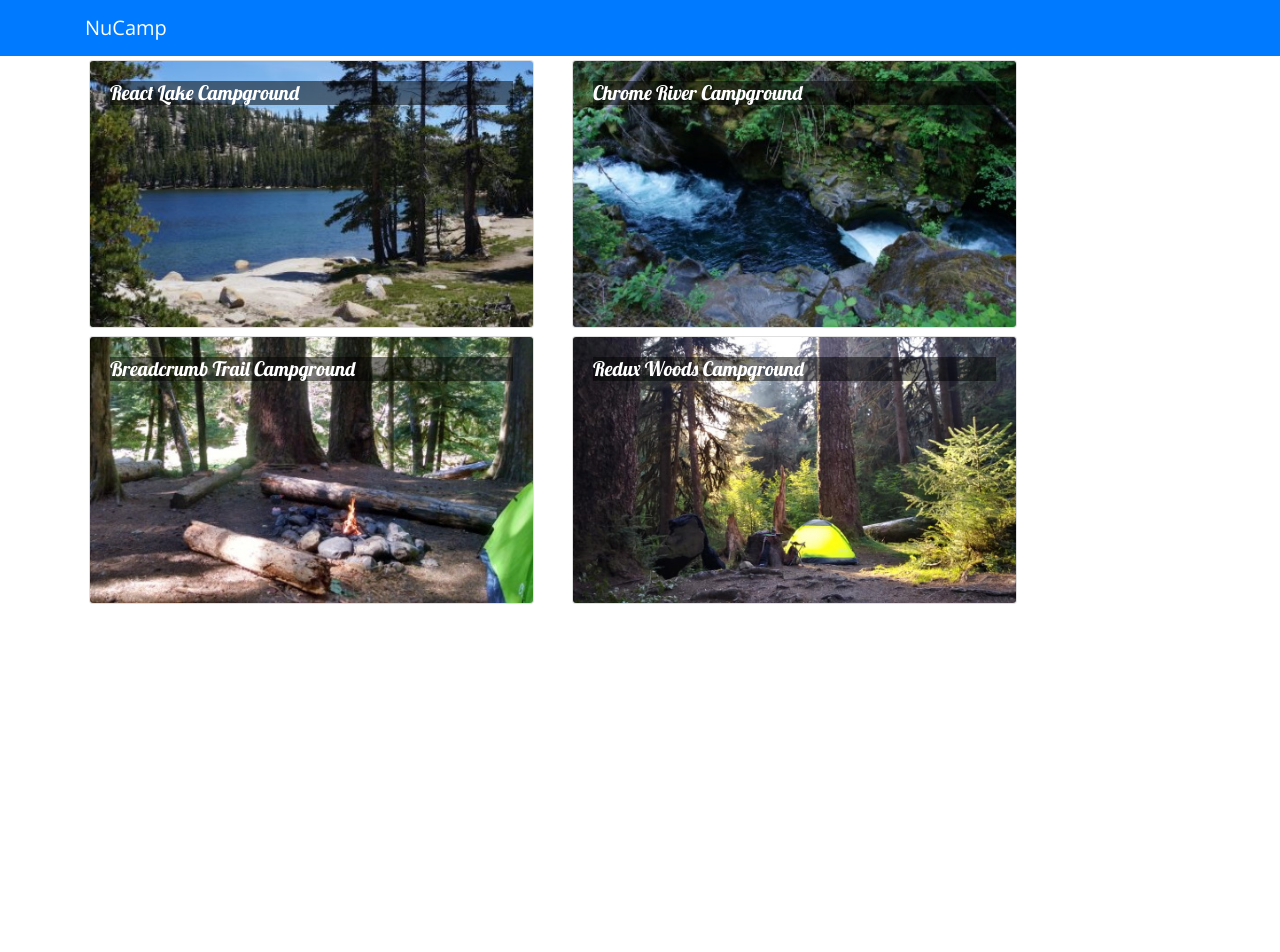
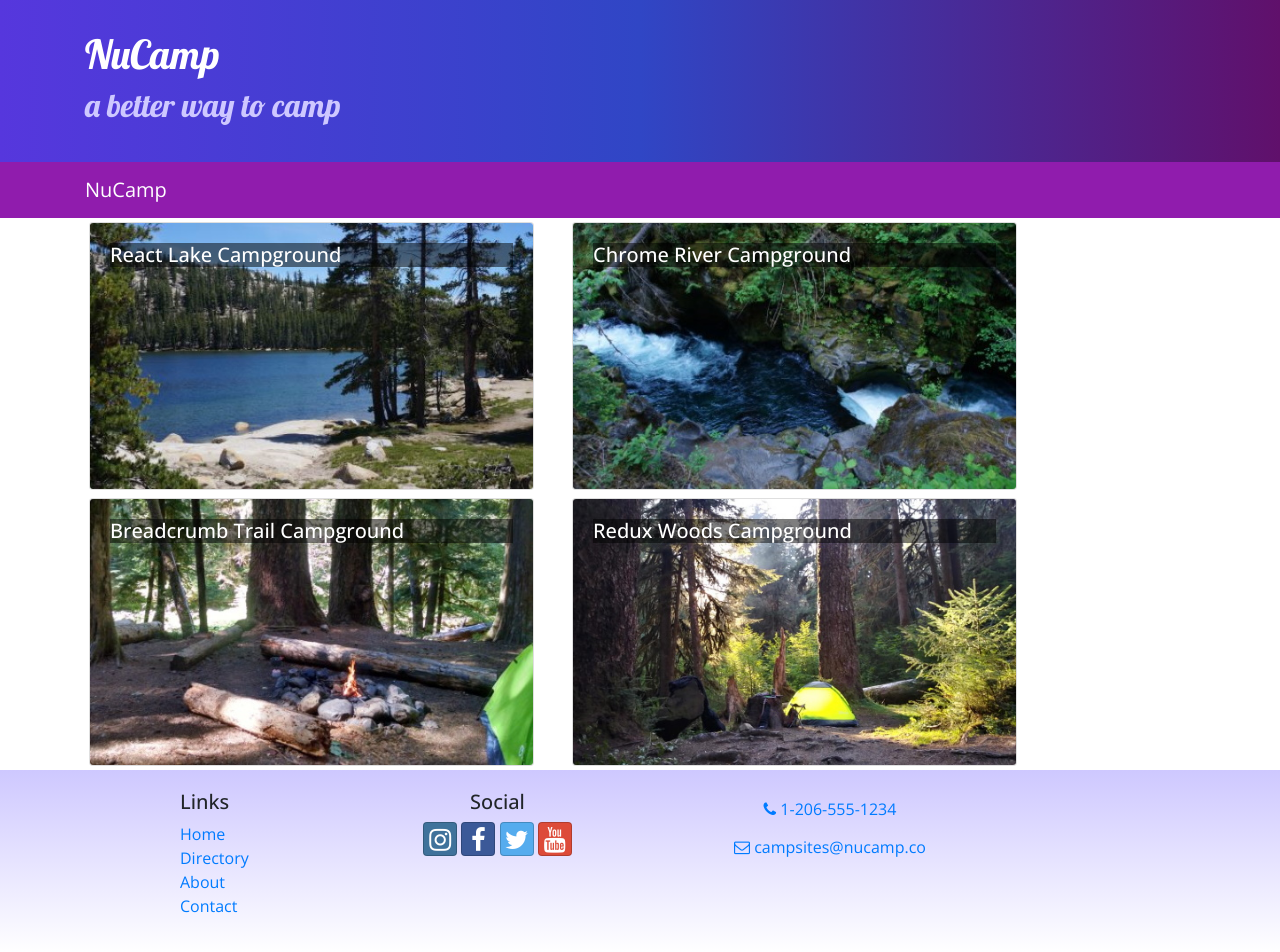
Before and after one commit to Sayed24/MyReactProject, a React (Create React App) app: page / in a window 1280 px wide. Before the commit the page ends 800 px from the top, so only its background shows below. Built offline with nearby package versions, Linux system fonts and the light colour scheme.

Commit message:
Header and Footer

```diff
--- a/package.json
+++ b/package.json
@@ -7,6 +7,8 @@
     "@testing-library/react": "^9.3.2",
     "@testing-library/user-event": "^7.1.2",
     "bootstrap": "4.0.0",
+    "bootstrap-social": "5.1.1",
+    "fontawesome": "4.7.0",
     "react": "^16.13.1",
     "react-dom": "^16.13.1",
     "react-popper": "0.9.2",
--- a/src/App.css
+++ b/src/App.css
@@ -2,8 +2,12 @@ body {
   font-family: "Open Sans", sans-serif;
 }
 
-h5 {
-  font-family: "Lobster", cursive;
+h1, h2, h3, .card-body>h5 {
+font-family: "Lobster", cursive;
+}
+
+h2 {
+  color: #3046C5;
 }
 
 .card-img-overlay h5 {
@@ -11,6 +15,28 @@ h5 {
   background-color: rgba(0, 0, 0, 0.5);
 }
 
-#head {
-  font-family: "Lobster", cursive;
+.row-content {
+  padding: 50px 0;
+  border-bottom: 1px ridge;
+  min-height: 200px;
 }
+
+.site-footer {
+  background-image: linear-gradient(#CEC8FF, white);
+  padding: 20px 0;
+}
+
+.jumbotron {
+  margin: 0;
+  padding: 30px;
+  background-image: linear-gradient(to right, #5637DD, #3046C5, #60106B);
+  color: white;
+}
+
+.jumbotron h2 {
+  color: #CEC8FF;
+}
+
+.navbar-dark {
+  background-color: #901CAD;
+}
--- a/src/components/CampsiteInfoComponent.js
+++ b/src/components/CampsiteInfoComponent.js
@@ -6,7 +6,7 @@ function RenderCampsite({campsite}) {
         <div className="col-md-5 m-1">
             <Card>
                 <CardImg top src={campsite.image} alt={campsite.name} />
-                <CardBody>
+                <CardBody style={{backgroundColor: "#f4f4f4"}} >
                     <CardTitle>{campsite.name}</CardTitle>
                     <CardText>{campsite.description}</CardText>
                 </CardBody>
@@ -18,11 +18,12 @@ function RenderCampsite({campsite}) {
 function RenderComments({comments}) {
     if (comments) {
         return (
-            <div className="col-md-5 m-1">
+            <div style={{backgroundColor: "#f4f4f4"}} className="col-md-5 m-1">
                 <h4>Comments</h4>
                 {comments.map(comment => {
                     return (
-                        <div key={comment.id}>
+                        <div
+                             key={comment.id}>
                             <p>{comment.text} <br />
                             -- {comment.author} {new Intl.DateTimeFormat('en-US', { year: 'numeric', month: 'short', day:
                             '2-digit'}).format(new Date(Date.parse(comment.date)))}</p>
--- /dev/null
+++ b/src/components/FooterComponent.js
@@ -0,0 +1,34 @@
+import React from 'react';
+
+function Footer(props) {
+    return (
+        <footer className="site-footer">
+            <div className="container">
+                <div className="row">
+                    <div className="col-4 col-sm-2 offset-1">
+                        <h5>Links</h5>
+                        <ul className="list-unstyled">
+                            <li><a href="#">Home</a></li>
+                            <li><a href="#">Directory</a></li>
+                            <li><a href="#">About</a></li>
+                            <li><a href="#">Contact</a></li>
+                        </ul>
+                    </div>
+                    <div className="col-6 col-sm-3 text-center">
+                        <h5>Social</h5>
+                        <a className="btn btn-social-icon btn-instagram" href="http://instagram.com/"><i className="fa fa-instagram" /></a>{' '}
+                        <a className="btn btn-social-icon btn-facebook" href="http://www.facebook.com/"><i className="fa fa-facebook" /></a>{' '}
+                        <a className="btn btn-social-icon btn-twitter" href="http://twitter.com/"><i className="fa fa-twitter" /></a>{' '}
+                        <a className="btn btn-social-icon btn-google" href="http://youtube.com/"><i className="fa fa-youtube" /></a>
+                    </div>
+                    <div className="col-sm-4 text-center">
+                        <a role="button" className="btn btn-link" href="tel:+12065551234"><i className="fa fa-phone" /> 1-206-555-1234</a><br />
+                        <a role="button" className="btn btn-link" href="mailto:notreal@notreal.co"><i className="fa fa-envelope-o" /> campsites@nucamp.co</a>
+                    </div>
+                </div>
+            </div>
+        </footer>
+    );
+}
+
+export default Footer;
--- /dev/null
+++ b/src/components/HeaderComponent.js
@@ -0,0 +1,29 @@
+import React, { Component } from 'react';
+import { Navbar, NavbarBrand, Jumbotron } from 'reactstrap';
+
+class Header extends Component {
+
+    render() {
+        return (
+            <React.Fragment>
+                <Jumbotron fluid>
+                    <div className="container">
+                        <div className="row">
+                            <div className="col">
+                                <h1>NuCamp</h1>
+                                <h2>a better way to camp</h2>
+                            </div>
+                        </div>
+                    </div>
+                </Jumbotron>
+                <Navbar dark sticky="top">
+                    <div className="container">
+                        <NavbarBrand href="/">NuCamp</NavbarBrand>
+                    </div>
+                </Navbar>
+            </React.Fragment>
+        );
+    }
+}
+
+export default Header;
--- a/src/components/MainComponent.js
+++ b/src/components/MainComponent.js
@@ -1,9 +1,8 @@
-
-
 import React, { Component } from 'react';
-import { Navbar, NavbarBrand } from 'reactstrap';
 import Directory from './DirectoryComponent';
 import CampsiteInfo from './CampsiteInfoComponent';
+import Header from './HeaderComponent';
+import Footer from './FooterComponent';
 import { CAMPSITES } from '../shared/campsites';
 
 class Main extends Component {
@@ -22,13 +21,10 @@ class Main extends Component {
     render() {
         return (
             <div>
-                <Navbar dark color="primary">
-                    <div className="container">
-                        <NavbarBrand href="/">NuCamp</NavbarBrand>
-                    </div>
-                </Navbar>
+                <Header />
                 <Directory campsites={this.state.campsites} onClick={campsiteId => this.onCampsiteSelect(campsiteId)}/>
                 <CampsiteInfo campsite={this.state.campsites.filter(campsite => campsite.id === this.state.selectedCampsite)[0]} />
+                <Footer />
             </div>
         );
     };
--- a/src/index.js
+++ b/src/index.js
@@ -5,6 +5,8 @@ import * as serviceWorker from './serviceWorker';
 import 'bootstrap/dist/css/bootstrap.min.css';
 import 'typeface-lobster';
 import 'typeface-open-sans';
+import 'font-awesome/css/font-awesome.css';
+import 'bootstrap-social/bootstrap-social.css';
 import App from './App';
 
 ReactDOM.render(
```
Also changed, not shown: 1 other file (tests, documents, lock files or other folders).
